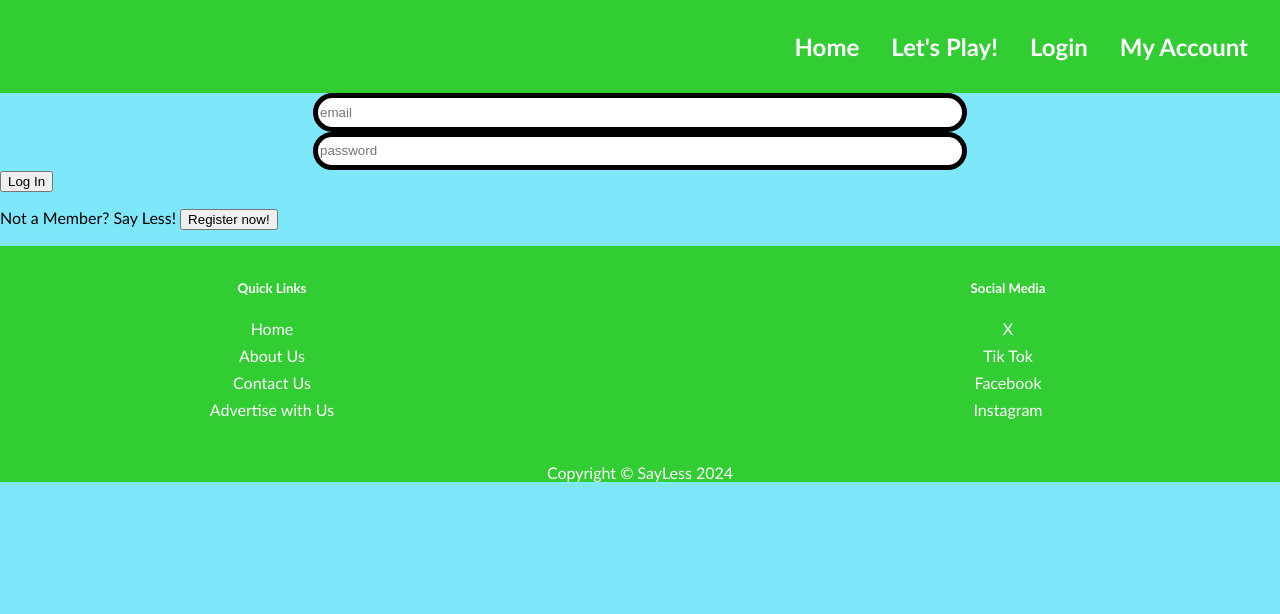
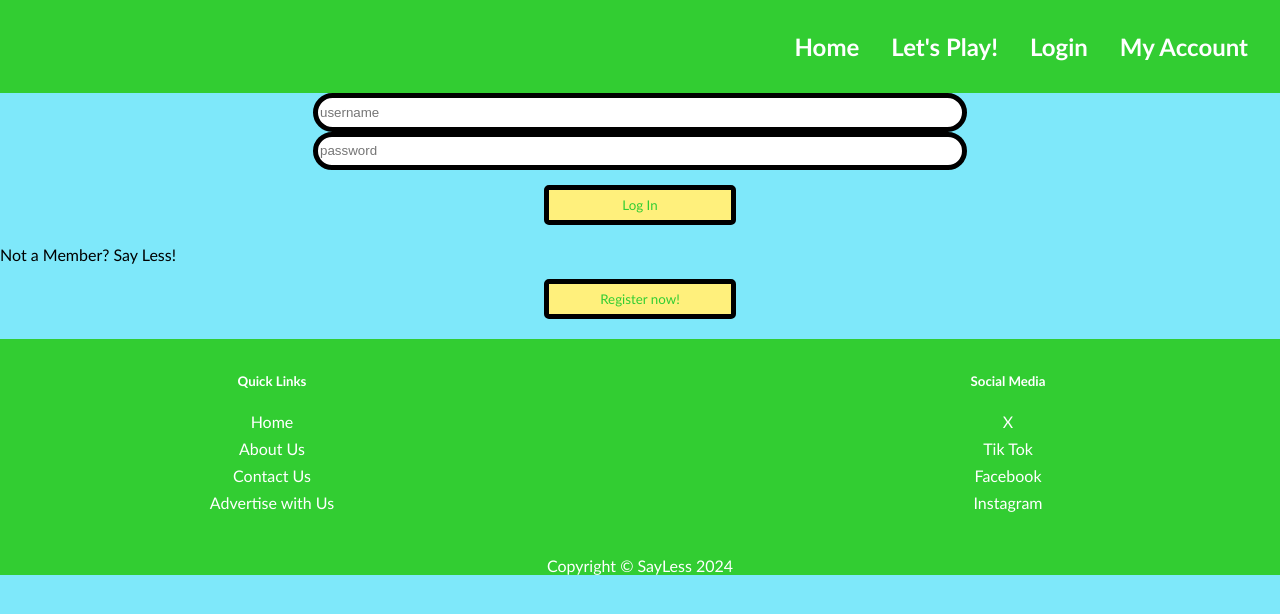
Before and after one commit to sudosurmrf/SayLess_TEST, a React (Vite) app: page /login in a window 1280 px wide. Shown: the top 614 px of the page. Built offline with nearby package versions, Linux system fonts and the light colour scheme; no server answers.

Commit message:
adjusted logic so that username is the default for the login page

```diff
--- a/src/Components/Login.jsx
+++ b/src/Components/Login.jsx
@@ -4,7 +4,7 @@ import { useNavigate } from 'react-router-dom';
 
 const Login = () => {
     const [showLogin, setShowLogin] = useState(true);
-    const [nameInput, setNameInput] = useState("");
+    const [usernameInput, setUsernameInput] = useState("");
     const [emailInput, setEmailInput] = useState("");
     const [passwordInput, setPasswordInput] = useState("");
 
@@ -18,14 +18,14 @@ const Login = () => {
                 "Content-Type": "application/json"
             },
             body: JSON.stringify({
-                name: nameInput,
+                username: usernameInput,
                 email: emailInput,
                 password: passwordInput
             })
         });
 
         const json = await response.json();
-        setNameInput("");
+        setUsernameInput("");
         setEmailInput("");
         setPasswordInput("");
     }
@@ -38,7 +38,7 @@ const Login = () => {
                 "Content-Type": "application/json"
             },
             body: JSON.stringify({
-                email: emailInput,
+                username: usernameInput,
                 password: passwordInput
             })
         });
@@ -52,13 +52,16 @@ const Login = () => {
         <>
           <form>
         {
+          //add username for register and login
             showLogin ?
              null :
              <>
-              <input className="login" value={nameInput} onChange={(event) => { setNameInput(event.target.value)}} placeholder="name" />
+
+              <input className="login" value={emailInput} onChange={(event) => { setEmailInput(event.target.value) }} type="email" placeholder="email"/>
              </>
         }
-        <input className="login" value={emailInput} onChange={(event) => { setEmailInput(event.target.value) }} type="email" placeholder="email"/>
+
+        <input className="login" value={usernameInput} onChange={(event) => { setUsernameInput(event.target.value)}} placeholder="username" />
         <input className="login" value={passwordInput} onChange={(event) => { setPasswordInput(event.target.value) }} type="password" placeholder="password"/>
         {
             showLogin ? <button>Log In</button> : <button onClick={register}>Register</button>
@@ -67,8 +70,7 @@ const Login = () => {
         {
             showLogin ?
                 <p>Not a Member? Say Less! <button onClick={() => { setShowLogin(false) }}>Register now!</button></p>:
-                <p>Already a Member? <button onClick={() => { setShowLogin(true) }}>Log In</button> here!
-                </p>
+                <p>Already a Member? <button onClick={() => { setShowLogin(true) }}>Log In</button> here!</p>
             }
         </>
     );
--- a/src/index.css
+++ b/src/index.css
@@ -85,6 +85,23 @@ h4 {
     justify-content: center;
     margin: auto;
     color: red;
+}
+
+button {
+    background-color: #FFF07C;
+    display: flex;
+    align-items: center;
+    justify-content: center;
+    margin: auto;
+    margin-top: 15px;
+    margin-bottom: 20px;
+    border: solid black 5px;
+    border-radius: 5px;
+    height: 3em;
+    width: 15%;
+    text-align: center;
+    color: #32CD32;
+    font-family: 'Trebuchet MS', sans-serif;
 }
 
 .login {
```
